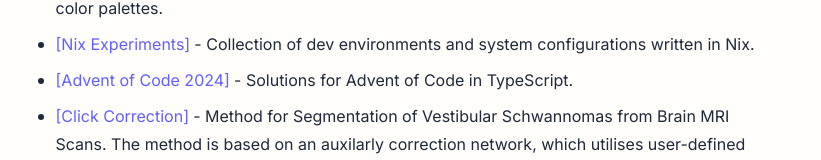
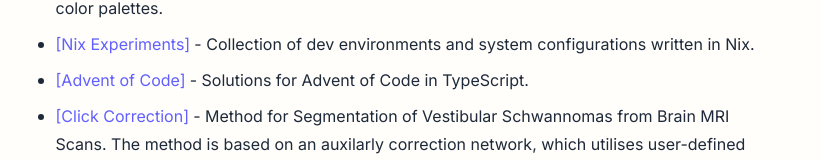
Before and after one commit to kuko6/personal-website, a SvelteKit app: page /projects in a window 1280 px wide. Shown: the part 202-362 px from the top of the page, without its empty margins (217-1038 px from the left). Built offline with nearby package versions, Linux system fonts and the light colour scheme.

Commit message:
Updated aoc url

```diff
--- a/src/routes/projects/+page.svelte
+++ b/src/routes/projects/+page.svelte
@@ -23,9 +23,9 @@
       used_tech: ["Nix", "Unix"],
     },
     {
-      name: "Advent of Code 2024",
+      name: "Advent of Code",
       description: "Solutions for Advent of Code in TypeScript.",
-      ref: "https://github.com/kuko6/aoc24",
+      ref: "https://github.com/kuko6/advent-of-code",
       used_tech: ["Deno", "TypeScript"],
     },
     {
```
